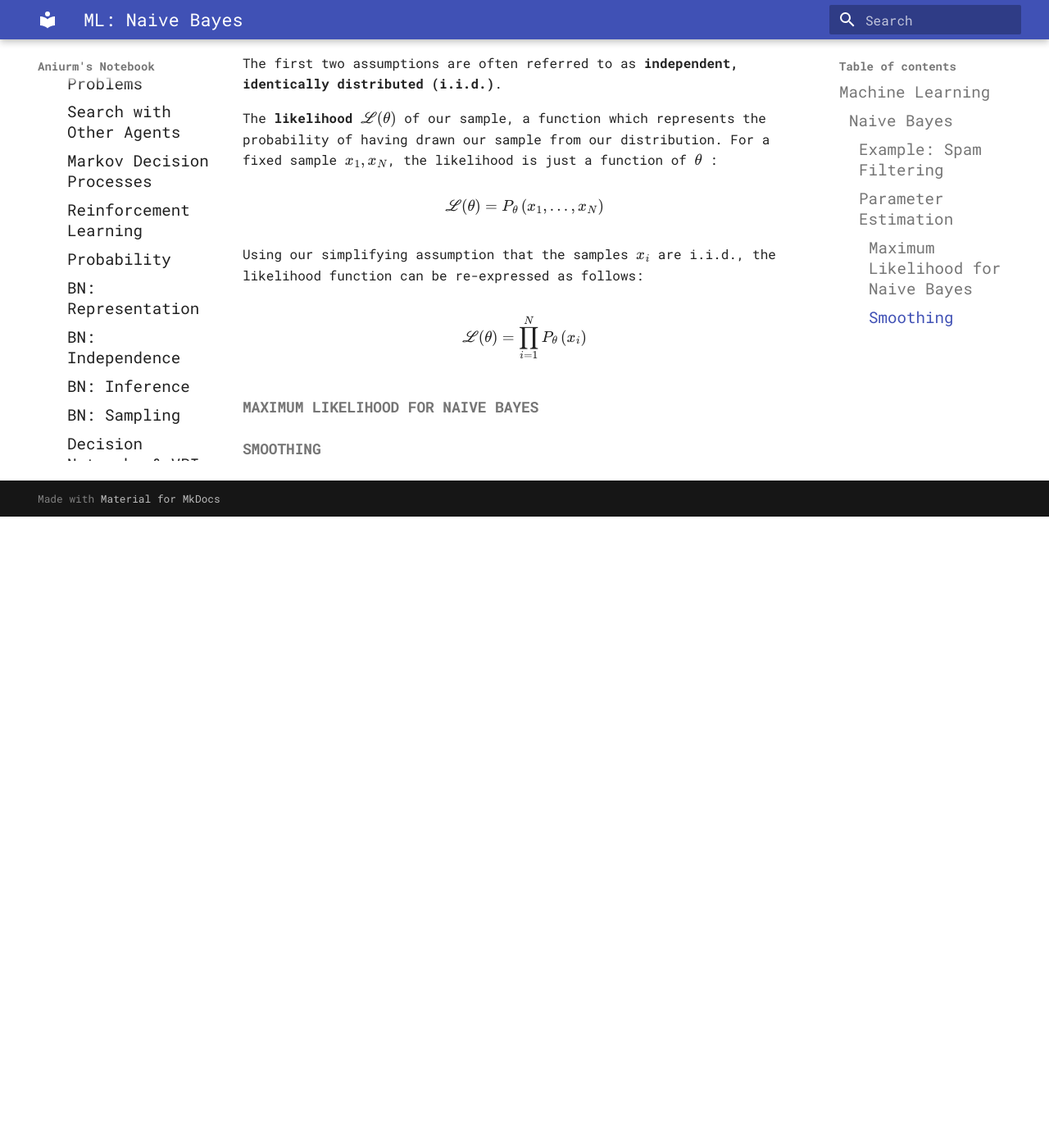
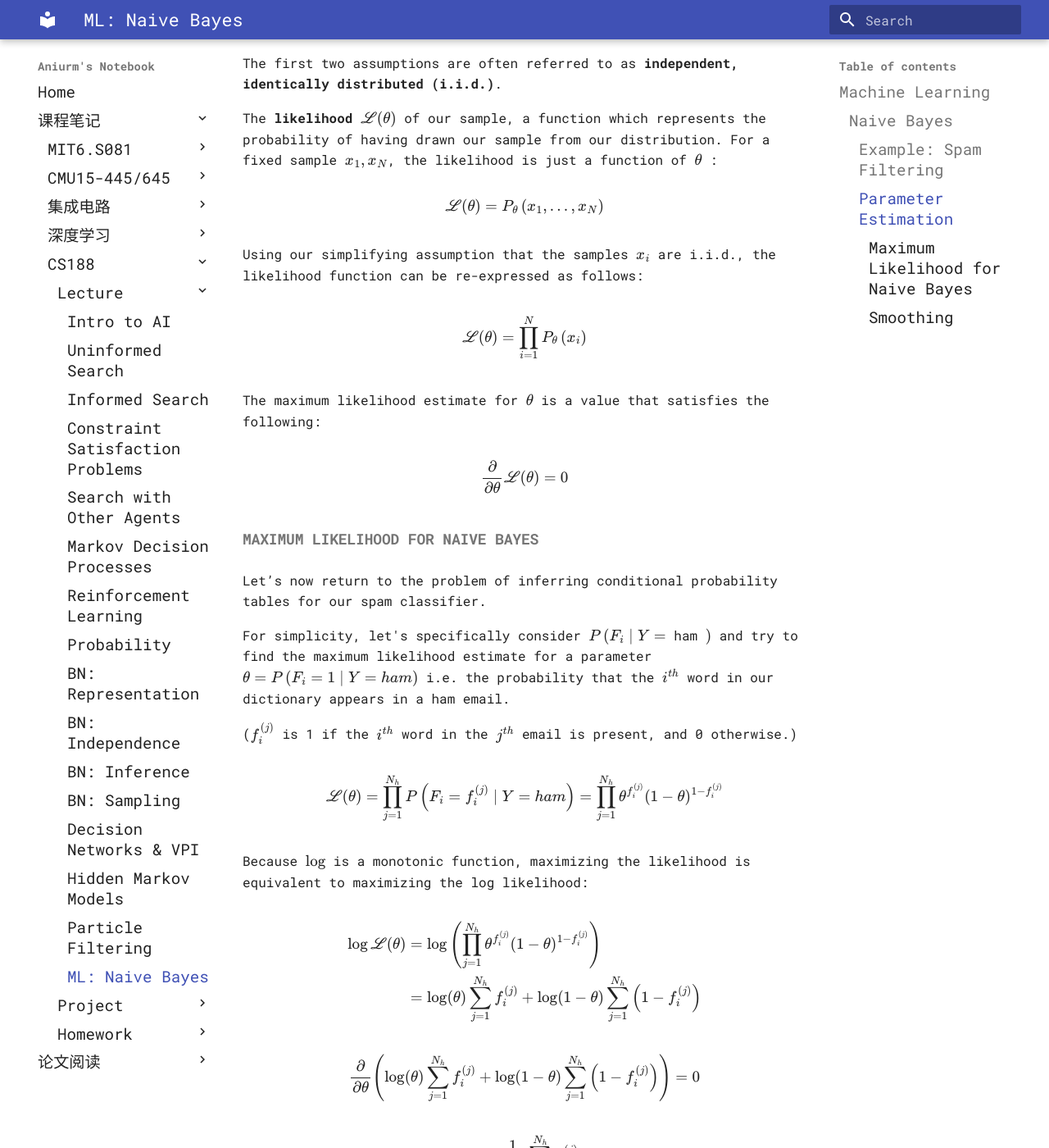
Before and after one commit to Aniurm/notebook, an MkDocs documentation site: the page built from docs/course_notes/cs188/lecture/ML-Naive Bayes.md, in a window 1280 px wide and 1400 px high, scrolled down 5110 px. Shown: the whole window at 82% size. Built offline with MkDocs 1.6.1 and Material for MkDocs 9.7.7, drawn with Linux system fonts in a browser that asks for light colours; some web fonts are replaced; before the commit the page ends 5740 px from its top, so only the background shows below that; some of the changed text lies outside the part shown.

Commit message:
fix(cs188): ML: Naive Bayes

```diff
--- a/docs/course_notes/cs188/lecture/ML-Naive Bayes.md
+++ b/docs/course_notes/cs188/lecture/ML-Naive Bayes.md
@@ -118,8 +118,82 @@
 \mathscr{L}(\theta)=\prod_{i=1}^N P_\theta\left(x_i\right)
 $$
 
+The maximum likelihood estimate for $\theta$ is a value that satisfies the following:
+
+$$
+\frac{\partial}{\partial \theta} \mathscr{L}(\theta)=0
+$$
+
 ##### Maximum Likelihood for Naive Bayes
 
+Let’s now return to the problem of inferring conditional probability tables for our spam classifier.
 
+For simplicity, let's specifically consider $P\left(F_i \mid Y=\right.$ ham $)$ and try to find the maximum likelihood estimate for a parameter $\theta=P\left(F_i=1 \mid Y=h a m\right)$ i.e. the probability that the $i^{t h}$ word in our dictionary appears in a ham email.
+
+($f_i^{(j)}$ is 1 if the $i^{t h}$ word in the $j^{t h}$ email is present, and 0 otherwise.)
+
+$$
+\mathscr{L}(\theta)=\prod_{j=1}^{N_h} P\left(F_i=f_i^{(j)} \mid Y=h a m\right)=\prod_{j=1}^{N_h} \theta^{f_i^{(j)}}(1-\theta)^{1-f_i^{(j)}}
+$$
+
+Because $\log$ is a monotonic function, maximizing the likelihood is equivalent to maximizing the log likelihood:
+
+$$
+\begin{aligned}
+\log \mathscr{L}(\theta) & =\log \left(\prod_{j=1}^{N_h} \theta^{f_i^{(j)}}(1-\theta)^{1-f_i^{(j)}}\right) \\
+& =\log (\theta) \sum_{j=1}^{N_h} f_i^{(j)}+\log (1-\theta) \sum_{j=1}^{N_h}\left(1-f_i^{(j)}\right)
+\end{aligned}
+$$
+
+$$
+\frac{\partial}{\partial \theta}\left(\log (\theta) \sum_{j=1}^{N_h} f_i^{(j)}+\log (1-\theta) \sum_{j=1}^{N_h}\left(1-f_i^{(j)}\right)\right)=0
+$$
+
+$$
+\theta=\frac{1}{N_h} \sum_{j=1}^{N_h} f_i^{(j)}
+$$
+
+According to our formula above, the maximum likelihood estimate for $\theta$ (which,
+remember, is the probability that $P\left(F_i=1 \mid Y=h a m\right)$) corresponds to counting the number of ham emails in which word i appears and dividing it by the total number of ham emails.
 
 ##### Smoothing
+
+!!! warning
+    Though maximum likelihood estimation is a very powerful method for parameter estimation, bad training data can often lead to unfortunate consequences.
+
+For example, if every time the word “minute” appears in an email in our training set, that email is classified as spam, our trained model will learn that
+
+$$
+P\left(F_{\text {minute}}=1 \mid Y=\text {ham}\right)=0
+$$
+
+Hence
+your model will never classify any email containing the word minute as ham.
+
+This is a classic example of **overfitting**, or building a model that doesn’t generalize well to previously unseen data.
+
+Overfitting with Naive Bayes’ classifiers can be mitigated by **Laplace Smoothing**.
+Conceptually, Laplace smoothing with strength $k$ assumes having seen $k$
+extra of each outcome. Hence if for a given sample your maximum likelihood estimate for an outcome $x$ that can take on $|X|$ different values from a sample of size $N$ is:
+
+$$
+P_{M L E}(x)=\frac{\operatorname{count}(x)}{N}
+$$
+
+then the Laplace estimate with strength $k$ is
+
+$$
+P_{L A P, k}(x)=\frac{\operatorname{count}(x)+k}{N+k|X|}
+$$
+
+There are two particularly notable cases for Laplace smoothing.
+When $k = 0$, Laplace smoothing is equivalent to maximum likelihood estimation.
+When $k = \infty$:
+
+$$
+P_{L A P, \infty}(x)=\frac{1}{|X|}
+$$
+
+The specific value of $k$ that’s appropriate to use in your model is typically determined by trial-and-error. **$k$ is a hyperparameter in your model, which means that you can
+set it to whatever you want and see which value yields the best prediction
+accuracy/performance on your validation set.**
```
